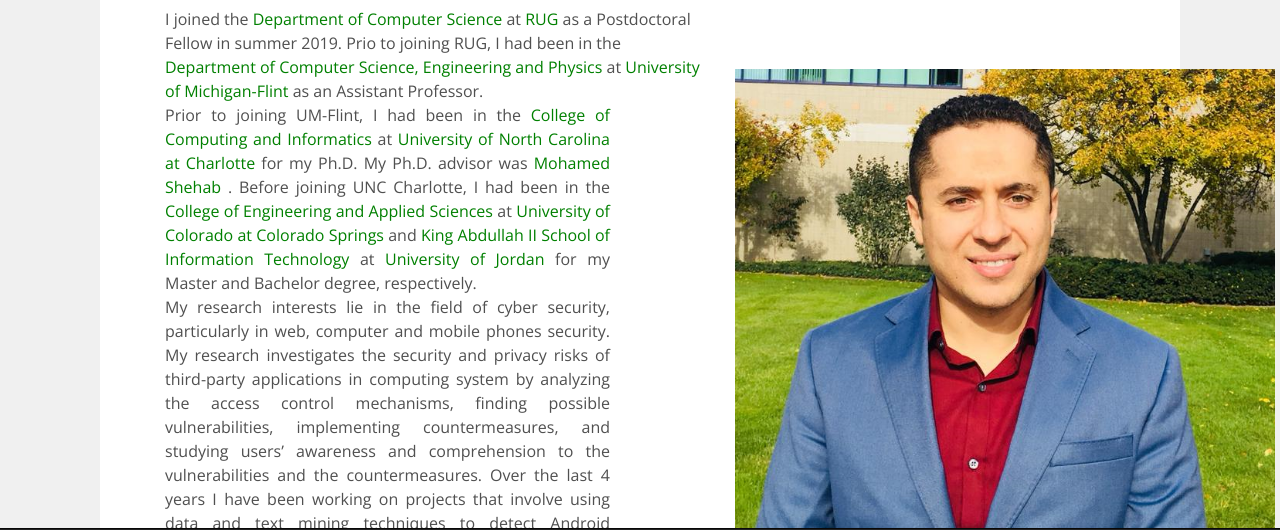
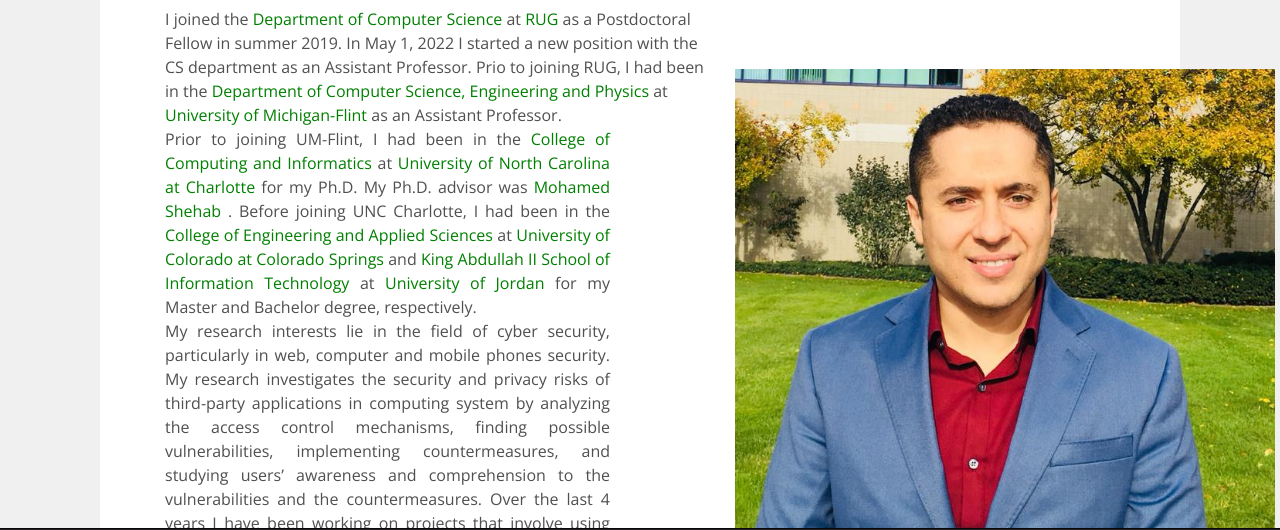
Before and after one commit to fmohsen/fmohsen.github.io, a plain HTML site: page index.html in a window 1280 px wide. Shown: the part 191-721 px from the top of the page. Drawn offline with nearby package versions, Linux system fonts and the light colour scheme.

Commit message:
Update index.html

```diff
--- a/index.html
+++ b/index.html
@@ -58,7 +58,7 @@
         <div class="container">
                 <div class ="col-md-6 text-left ">
                     <h2 class="top_title center-block">Fadi Mohsen</h2>
-                    <span class="para_text" class="text-justify">I joined the <a href="https://www.rug.nl/bachelors/computing-science/?lang=en">Department of Computer Science</a> at <a href="https://www.rug.nl"> RUG </a> as a Postdoctoral Fellow in summer 2019. Prio to joining RUG, I had been in the <a href="https://www.umflint.edu/csep">Department of Computer Science, Engineering and Physics</a> at <a href="https://www.umflint.edu/">University of Michigan-Flint</a> as an Assistant Professor.</span>
+                    <span class="para_text" class="text-justify">I joined the <a href="https://www.rug.nl/bachelors/computing-science/?lang=en">Department of Computer Science</a> at <a href="https://www.rug.nl"> RUG </a> as a Postdoctoral Fellow in summer 2019. In May 1, 2022 I started a new position with the CS department as an Assistant Professor. Prio to joining RUG, I had been in the <a href="https://www.umflint.edu/csep">Department of Computer Science, Engineering and Physics</a> at <a href="https://www.umflint.edu/">University of Michigan-Flint</a> as an Assistant Professor.</span>
 
                     <div class="row">
                         <div class ="col-md-10 text-left text-justify ">
```
